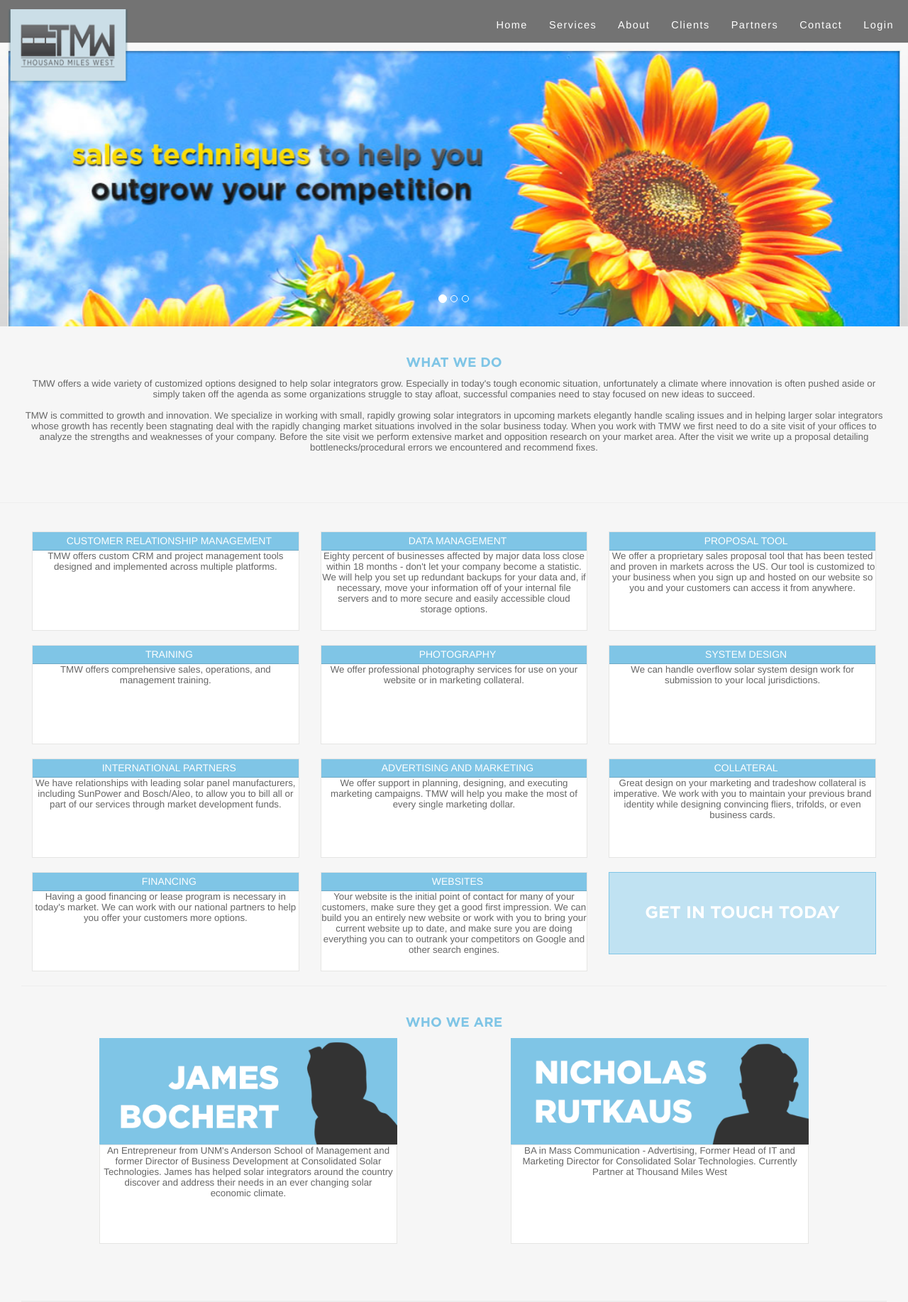
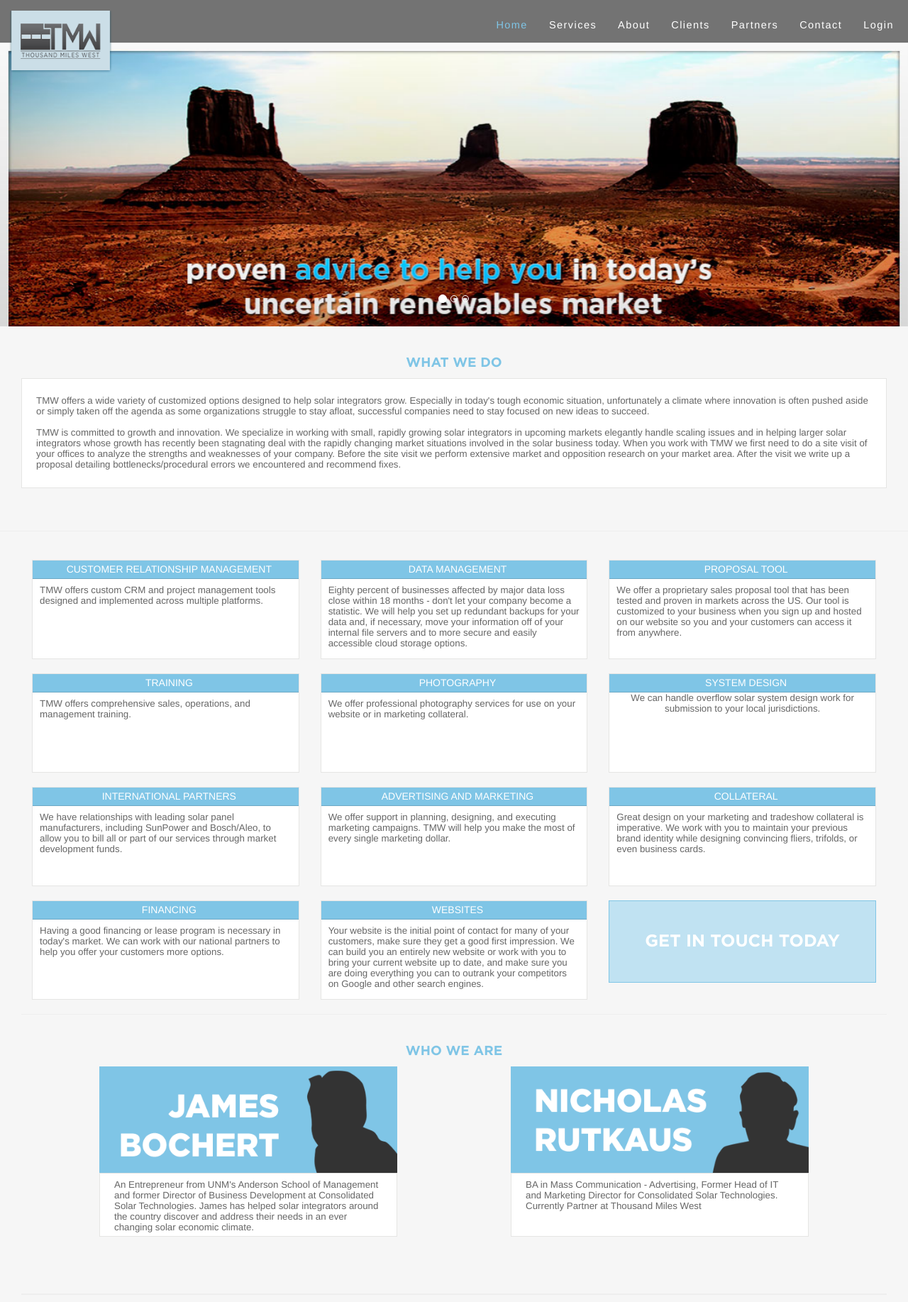
Before and after one commit to RPJarvis/TMW, a PHP site: page /index.html in a window 1280 px wide. Shown: the top 1835 px of the page at 71% size. Run offline with PHP 8.4, Linux system fonts and the light colour scheme; some libraries are stand-ins or nearby versions.

Commit message:
some formatting

```diff
--- a/css/main.css
+++ b/css/main.css
@@ -1,6 +1,3 @@
-/*TODO: photoshop slides onto background and replace images with the result*/
-
-
 @font-face{
 	font-family: Gotham;
 	src: local('☺'),
@@ -32,6 +29,9 @@ body{
 	margin-bottom: 90px;
 }
 
+.nav li a {
+	text-align: center;
+}
 
 #inner-container {
 	margin-top: 60px;
@@ -168,18 +168,24 @@ with a static div?? or maybe jsut define height as a constant since that wont ma
 	background: white;
 	border: 1px solid;
 	border-color: #E5E5E4;
-
 	height: 140px;
 	margin-bottom: 20px;
+
 }
 
+.textFormat {
+	text-align: left;
+	padding-left: 10px;
+	padding-right: 10px;
+	padding-top: 8px;
+}
 .aboutContainer {
 	background: white;
 	border: 1px solid;
 	border-color: #E5E5E4;
-	padding-left: 5px;
-	padding-right: 5px;
-	height: 140px;
+	padding-left: 10px;
+	padding-right: 10px;
+	height: 90px;
 	margin-bottom: 20px;
 	width: 420px;
 	margin-right: auto;
@@ -193,6 +199,7 @@ with a static div?? or maybe jsut define height as a constant since that wont ma
 
 .selected {
 	color: #7fc5e6 !important;
+
 }
 
 #buttonContainer {
@@ -236,6 +243,8 @@ with a static div?? or maybe jsut define height as a constant since that wont ma
 	margin-bottom: 20px;
 	margin-left: 0px;
 	margin-right: 0px;
+	padding-left: 10px;
+	padding-right: 10px;
 
 }
 
@@ -253,6 +262,19 @@ with a static div?? or maybe jsut define height as a constant since that wont ma
 	text-align: center;
 }
 
+#whatWeDo{
+	background: white;
+	border: 1px solid;
+	border-color: #E5E5E4;
+}
+
 .alignLeft {
 	text-align: left;
 }
+
+.textStyle{
+	padding-left: 10px;
+	padding-right: 10px;
+	padding-top: 15px;
+	padding-bottom: 15px;
+}
--- a/index.html
+++ b/index.html
@@ -29,8 +29,8 @@
                 <span class="icon-bar"></span>
               </button>
               <a class="navbar-brand" href="#">
-                <img src="/tmw/images/logo.png" height="120" width="170"
-                  style="margin-top: -12px; margin-left: -14px;">
+                <img src="/tmw/images/logo.png" height="100" width="145"
+                  style="margin-top: -10px; margin-left: -12px;">
               </a>
             </div>
 
@@ -39,13 +39,13 @@
               <ul class="nav navbar-nav navbar-right">
                 <li><a></a></li>
                 <li><a></a></li>
-                <li><a href="#" class="headerLink">Home</a></li>
+                <li><a href="#top-container" class="headerLink selected">Home</a></li>
                 <li><a href="#services" class="headerLink">Services</a></li>
                 <li><a href="#about" class="headerLink">About</a></li>
                 <li><a href="#clients" class="headerLink">Clients</a></li>
                 <li><a href="#partners" class="headerLink">Partners</a></li>
                 <li><a href="#contact" class="headerLink">Contact</a></li>
-                <li><a href="#" class="headerLink">Login</a></li>
+                <li><a href="http://proposals.thousandmileswest.com/login" class="headerLink">Login</a></li>
               </ul>
             </div><!-- /.navbar-collapse -->
           </div><!-- /.container-fluid -->
@@ -63,7 +63,7 @@
               <div class="active item" style="height:400px">
                 <div class="carousel">
                   <div class="container-fluid">
-                    <img class="img-responsive slide" id="slide1" src="/tmw/images/slideshow/slide_3.jpg"  />
+                    <img class="img-responsive slide" id="slide1" src="/tmw/images/slideshow/slide_1.jpg"  />
                   </div>
                 </div>
               </div>
@@ -77,7 +77,28 @@
               <div class="item"  style="height:400px">
                 <div class="carousel">
                   <div class="container-fluid">
+                    <img class="img-responsive slide" src="/tmw/images/slideshow/slide_3.jpg" />
+                  </div>
+                </div>
+              </div>
+              <div class="item"  style="height:400px">
+                <div class="carousel">
+                  <div class="container-fluid">
                     <img class="img-responsive slide" src="/tmw/images/slideshow/slide_4.jpg" />
+                  </div>
+                </div>
+              </div>
+              <div class="item"  style="height:400px">
+                <div class="carousel">
+                  <div class="container-fluid">
+                    <img class="img-responsive slide" src="/tmw/images/slideshow/slide_5.jpg" />
+                  </div>
+                </div>
+              </div>
+              <div class="item"  style="height:400px">
+                <div class="carousel">
+                  <div class="container-fluid">
+                    <img class="img-responsive slide" src="/tmw/images/slideshow/slide_6.jpg" />
                   </div>
                 </div>
               </div>
@@ -98,7 +119,8 @@
     <!-- services-->
     <div id="services" class="container-fluid">
       <h3>What We Do</h3>
-      <p>
+      <div class="textStyle" id="whatWeDo">
+        <p class="textFormat">
           TMW offers a wide variety of customized options designed to help
            solar integrators grow. Especially in today's tough economic
            situation, unfortunately a climate where innovation is often pushed
@@ -118,6 +140,8 @@
             bottlenecks/procedural errors we encountered and recommend fixes.
         </p>
       </div>
+    </div>
+    <!--TODO: divide these into rows and refactor so that rows have similar size boxes-->
     <div id="services2" class="container-fluid">
       <!--services row1-->
       <div class="container-fluid row" id="row1">
@@ -127,7 +151,7 @@
 
             <h5 class="sectionNumber">Customer Relationship Management</h5>
 
-            <p>TMW offers custom CRM and project management tools
+            <p class="textFormat">TMW offers custom CRM and project management tools
               designed and implemented across multiple platforms.
             </p>
           </div>
@@ -135,7 +159,7 @@
         <div class="col-md-4">
           <div class="serviceContainer container-fluid">
             <h5 class="sectionNumber">Data Management</h5>
-            <p>Eighty percent of businesses affected by major data
+            <p class="textFormat">Eighty percent of businesses affected by major data
               loss close within 18 months - don't let your company
               become a statistic. We will help you set up redundant
               backups for your data and, if necessary, move your
@@ -147,7 +171,7 @@
         <div class="col-md-4">
           <div class="serviceContainer container-fluid">
             <h5 class="sectionNumber">Proposal Tool</h5>
-            <p>We offer a proprietary sales proposal tool that has
+            <p class="textFormat">We offer a proprietary sales proposal tool that has
               been tested and proven in markets across the US. Our
               tool is customized to your business when you sign up
               and hosted on our website so you and your customers can
@@ -161,14 +185,14 @@
         <div class="col-md-4">
           <div class="serviceContainer container-fluid" id="row2">
             <h5 class="sectionNumber">Training</h5>
-            <p>TMW offers comprehensive sales, operations, and management training.
+            <p class="textFormat">TMW offers comprehensive sales, operations, and management training.
             </p>
           </div>
         </div>
         <div class="col-md-4">
           <div class="serviceContainer container-fluid">
             <h5 class="sectionNumber">Photography</h5>
-            <p>We offer professional photography services for use on your website
+            <p class="textFormat">We offer professional photography services for use on your website
               or in marketing collateral.
             </p>
           </div>
@@ -187,7 +211,7 @@
         <div class="col-md-4">
           <div class="serviceContainer container-fluid">
             <h5 class="sectionNumber">International Partners</h5>
-            <p>We have relationships with leading solar panel manufacturers,
+            <p class="textFormat">We have relationships with leading solar panel manufacturers,
               including SunPower and Bosch/Aleo, to allow you to bill all or
               part of our services through market development funds.
             </p>
@@ -196,7 +220,7 @@
         <div class="col-md-4">
           <div class="serviceContainer container-fluid">
             <h5 class="sectionNumber">Advertising and Marketing</h5>
-            <p>We offer support in planning, designing, and executing marketing
+            <p class="textFormat">We offer support in planning, designing, and executing marketing
               campaigns. TMW will help you make the most of every single marketing
               dollar.
             </p>
@@ -205,7 +229,7 @@
         <div class="col-md-4">
           <div class="serviceContainer container-fluid">
             <h5 class="sectionNumber">Collateral</h5>
-            <p>Great design on your marketing and tradeshow collateral is
+            <p class="textFormat">Great design on your marketing and tradeshow collateral is
               imperative. We work with you to maintain your previous brand
               identity while designing convincing fliers, trifolds, or even
               business cards.
@@ -218,7 +242,7 @@
         <div class="col-md-4">
           <div class="serviceContainer container-fluid">
             <h5 class="sectionNumber">Financing</h5>
-            <p>Having a good financing or lease program is necessary in
+            <p class="textFormat">Having a good financing or lease program is necessary in
               today's market. We can work with our national partners to
               help you offer your customers more options.
             </p>
@@ -227,7 +251,7 @@
         <div class="col-md-4">
           <div class="serviceContainer container-fluid">
             <h5 class="sectionNumber">Websites</h5>
-            <p>Your website is the initial point of contact for many of your
+            <p class="textFormat">Your website is the initial point of contact for many of your
               customers, make sure they get a good first impression. We can
               build you an entirely new website or work with you to bring your
               current website up to date, and make sure you are doing
@@ -247,7 +271,7 @@
       <div class="col-md-6">
         <img src="/tmw/images/james.png" height="150" width="420"/>
         <div class="aboutContainer">
-          <p>An Entrepreneur from UNM's Anderson School of Management and
+          <p class="textFormat">An Entrepreneur from UNM's Anderson School of Management and
             former Director of Business Development at Consolidated Solar
             Technologies. James has helped solar integrators around the
             country discover and address their needs in an ever changing
@@ -258,7 +282,7 @@
       <div class="col-md-6">
         <img src="/tmw/images/nick.png" height="150" width="420" />
         <div class="aboutContainer">
-          <p>BA in Mass Communication - Advertising, Former Head of IT and
+          <p class="textFormat">BA in Mass Communication - Advertising, Former Head of IT and
             Marketing Director for Consolidated Solar Technologies. Currently
             Partner at Thousand Miles West
           </p>
@@ -329,8 +353,8 @@
           <div class="partnerContainer">
             <img src="/tmw/images/box.png" />
             <h4>Box</h4>
-            <p>Reinventing how the world uses business content
-              <br />
+            <p class="textFormat">Reinventing how the world uses business content
+              <br /><br />
               Box was founded on a simple, powerful idea: people should be
               able to access and share their content from anywhere. Since 2005,
               Box has helped more than 10 million individuals, small businesses
@@ -345,9 +369,9 @@
           <div class="partnerContainer">
             <img src="/tmw/images/smartZip.png" />
             <h4>Smartzip</h4>
-            <p>SmartZip Analytics, Inc. is the national leader in the emerging
+            <p class="textFormat">SmartZip Analytics, Inc. is the national leader in the emerging
               field of predictive marketing for businesses of all kinds.
-              <br />
+              <br /><br />
               SmartZip's Predictive Marketing Platform is a breakthrough solution
               that combines the power of predictive analytics with preemptive
               marketing. This powerful solution is ideal for businesses that sell
@@ -355,19 +379,19 @@
               providers, high value home service providers, and many others.
               These businesses use SmartZip to focus their efforts, accelerate
               their leads and grow their market share.
-              <br />
+              <br /><br />
               As a venture-funded company, backed by Intel Capital, we have
               assembled one of the most comprehensive predictive marketing
               platforms. Our property-level database has hundreds of distinct
               variables on over 80 million residential homes across 56,000 U.S.
               neighborhoods.
-              <br />
+              <br /><br />
               Over 300 solar companies, lenders, and real estate professionals
               rely on SmartZip to reach top prospects early and accelerate sales.
               SmartZip predictive marketing solutions are deployed nationally by
               industry segment and licensed to local and national market leaders
               on a territory basis.
-              <br />
+              <br /><br />
               SmartZip is a privately held corporation, backed by Intel Capital
               and headquartered in Pleasanton, CA.
             </p>
@@ -379,7 +403,6 @@
       <h3>Contact</h3>
       <p><a href="mailto: info@thousandmileswest.com">info@thousandmileswest.com</a></p>
     </div>
-
     <footer id="footer">
       <p>&copy 2014 Thousand Miles West</p>
     </footer>
@@ -389,6 +412,5 @@
     <script src="//netdna.bootstrapcdn.com/bootstrap/3.1.1/js/bootstrap.min.js"></script>
 
     <script src="/tmw/js/main.js"></script>
-
   </body>
 </html>
--- a/js/main.js
+++ b/js/main.js
@@ -1,5 +1,4 @@
 $(document).ready(function(){
-  //TODO: photoshop backgrounds on to pictures
   $('.headerLink').mouseover(function(){
     var width = $(window).width();
     if(width > 779)
```
Lines whose indentation alone changed are shown as unchanged.
